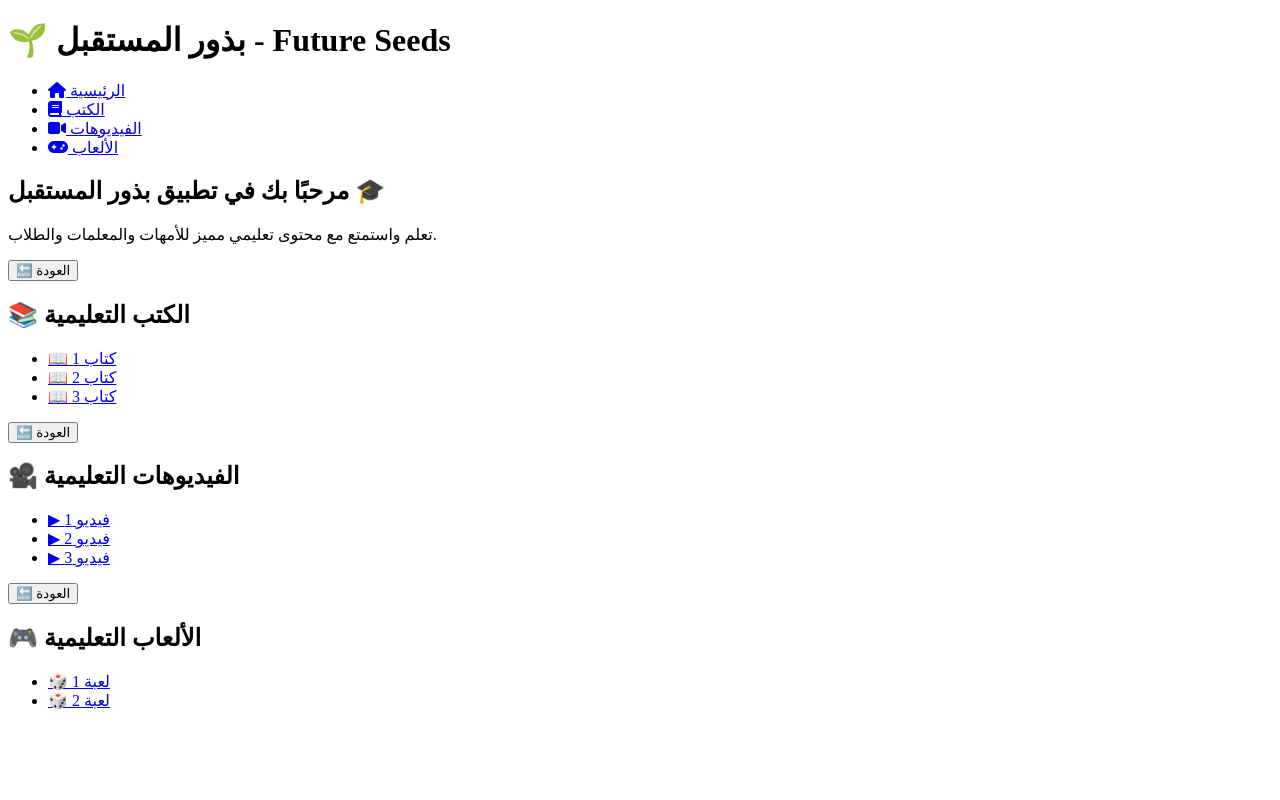
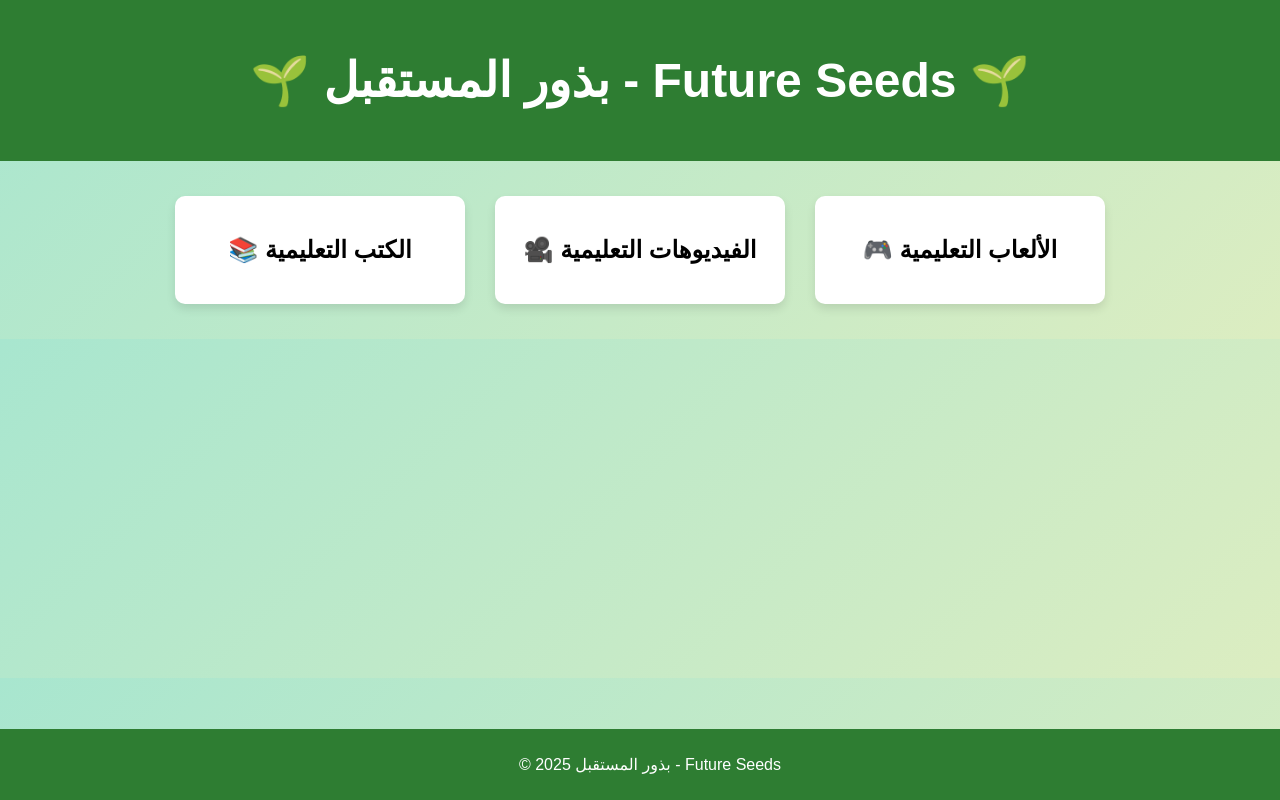
Before and after one commit to sh88931/future.seeds, a plain HTML site: page index.html in a window 1280 px wide. Drawn offline with Linux system fonts and the light colour scheme.

Commit message:
Add files via upload

```diff
--- a/index.html
+++ b/index.html
@@ -3,62 +3,81 @@
 <head>
     <meta charset="UTF-8">
     <meta name="viewport" content="width=device-width, initial-scale=1.0">
-    <title>بذور المستقبل - Future Seeds</title>
-    <link rel="stylesheet" href="styles.css">
-    <script src="https://kit.fontawesome.com/a076d05399.js" crossorigin="anonymous"></script>
+    <title>🌱 بذور المستقبل - Future Seeds</title>
+    <style>
+        body {
+            font-family: 'Arial', sans-serif;
+            text-align: center;
+            background: linear-gradient(135deg, #a8e6cf, #dcedc1);
+            color: #333;
+            margin: 0;
+            padding: 0;
+        }
+
+        header {
+            background: #2e7d32;
+            color: white;
+            padding: 20px;
+            font-size: 24px;
+        }
+
+        .container {
+            display: flex;
+            flex-wrap: wrap;
+            justify-content: center;
+            margin: 20px;
+        }
+
+        .category {
+            width: 250px;
+            background: white;
+            margin: 15px;
+            padding: 20px;
+            border-radius: 10px;
+            box-shadow: 0px 5px 10px rgba(0, 0, 0, 0.1);
+            transition: transform 0.3s ease, box-shadow 0.3s ease;
+            cursor: pointer;
+            text-decoration: none;
+            color: black;
+            display: inline-block;
+        }
+
+        .category:hover {
+            transform: scale(1.05);
+            box-shadow: 0px 10px 20px rgba(0, 0, 0, 0.2);
+        }
+
+        footer {
+            background: #2e7d32;
+            color: white;
+            padding: 10px;
+            position: fixed;
+            bottom: 0;
+            width: 100%;
+        }
+    </style>
 </head>
 <body>
 
-    <audio id="pageSound" src="page-turn.mp3"></audio>
-
     <header>
-        <h1>🌱 بذور المستقبل - Future Seeds</h1>
-        <nav>
-            <ul>
-                <li><a href="#" onclick="showSection('home')"><i class="fas fa-home"></i> الرئيسية</a></li>
-                <li><a href="#" onclick="showSection('books')"><i class="fas fa-book"></i> الكتب</a></li>
-                <li><a href="#" onclick="showSection('videos')"><i class="fas fa-video"></i> الفيديوهات</a></li>
-                <li><a href="#" onclick="showSection('games')"><i class="fas fa-gamepad"></i> الألعاب</a></li>
-            </ul>
-        </nav>
+        <h1>🌱 بذور المستقبل - Future Seeds 🌱</h1>
     </header>
 
-    <main>
-        <section id="home">
-            <h2>مرحبًا بك في تطبيق بذور المستقبل 🎓</h2>
-            <p>تعلم واستمتع مع محتوى تعليمي مميز للأمهات والمعلمات والطلاب.</p>
-        </section>
-
-        <section id="books" class="hidden">
-            <button class="back-btn" onclick="showSection('home')">🔙 العودة</button>
+    <main class="container">
+        <a href="books.html" class="category">
             <h2>📚 الكتب التعليمية</h2>
-            <ul class="content-list">
-                <li><a href="https://drive.google.com/file/d/1WCysX6ksVW2FhhdX4xZGYKarTwVyBcyN/view?usp=drivesdk" target="_blank">📖 كتاب 1</a></li>
-                <li><a href="https://drive.google.com/file/d/1W5GmIUxi3as-1KqpK9WDnJCKTk91Z95T/view?usp=drivesdk" target="_blank">📖 كتاب 2</a></li>
-                <li><a href="https://drive.google.com/file/d/1W6dtpuG7XYeuwAc4hVGZze2V6AW3gmLA/view?usp=drivesdk" target="_blank">📖 كتاب 3</a></li>
-            </ul>
-        </section>
-
-        <section id="videos" class="hidden">
-            <button class="back-btn" onclick="showSection('home')">🔙 العودة</button>
+        </a>
+        <a href="videos.html" class="category">
             <h2>🎥 الفيديوهات التعليمية</h2>
-            <ul class="content-list">
-                <li><a href="https://drive.google.com/file/d/1TCstOJ6dqxej9_QQzZwP5uRnjCj8bAyp/view?usp=drivesdk" target="_blank">▶ فيديو 1</a></li>
-                <li><a href="https://drive.google.com/file/d/1T0lQSkBzThJjxjojmua30-wXYOv6kxJz/view?usp=drivesdk" target="_blank">▶ فيديو 2</a></li>
-                <li><a href="https://drive.google.com/file/d/1T6LN9WhZUvZKx8RLxXVBMGsPzm5gDrgY/view?usp=drivesdk" target="_blank">▶ فيديو 3</a></li>
-            </ul>
-        </section>
-
-        <section id="games" class="hidden">
-            <button class="back-btn" onclick="showSection('home')">🔙 العودة</button>
+        </a>
+        <a href="games.html" class="category">
             <h2>🎮 الألعاب التعليمية</h2>
-            <ul class="content-list">
-                <li><a href="https://docs.google.com/presentation/d/1V6MWBmqFuLQvahFJ0FT_QBq3fqKUBi-M/edit?usp=drivesdk" target="_blank">🎲 لعبة 1</a></li>
-                <li><a href="https://docs.google.com/presentation/d/1V7cciBQgU0uTrp6ytc43igTPVqMZF2he/edit?usp=drivesdk" target="_blank">🎲 لعبة 2</a></li>
-            </ul>
-        </section>
+        </a>
     </main>
 
-    <script src="script.js"></script>
+    <footer>
+        <p>© 2025 بذور المستقبل - Future Seeds</p>
+    </footer>
+
 </body>
 </html>
--- a/script.js
+++ b/script.js
@@ -1,9 +1,24 @@
-function showSection(sectionId) {
-    document.querySelectorAll('section').forEach(section => {
-        section.classList.add('hidden');
+document.addEventListener("DOMContentLoaded", function () {
+    const navLinks = document.querySelectorAll("nav a");
+    const sections = document.querySelectorAll(".content-section");
+
+    navLinks.forEach(link => {
+        link.addEventListener("click", function (event) {
+            event.preventDefault();
+            const sectionId = this.getAttribute("data-section");
+
+            sections.forEach(section => {
+                section.classList.add("hidden");
+            });
+
+            document.getElementById(sectionId).classList.remove("hidden");
+
+            playPageTurnSound();
+        });
     });
 
-    document.getElementById(sectionId).classList.remove('hidden');
-
-    document.getElementById('pageSound').play();
-}
+    function playPageTurnSound() {
+        const sound = new Audio("Page-turn-sound.mp3");
+        sound.play();
+    }
+});
--- a/style.css
+++ b/style.css
@@ -1,60 +1,68 @@
 body {
     font-family: 'Arial', sans-serif;
     text-align: center;
-    background: linear-gradient(to right, #a8e6cf, #dcedc1);
+    background-color: #f0f8ff;
     color: #333;
+    margin: 0;
+    padding: 0;
+}
+
+header {
+    background: linear-gradient(90deg, #5a95ff, #6a11cb);
+    color: white;
     padding: 20px;
 }
 
-header {
-    background-color: #2a9d8f;
-    padding: 15px;
-    border-radius: 10px;
-    color: white;
+.animated-title {
+    font-size: 28px;
+    animation: fadeIn 2s ease-in-out;
 }
 
-h1 {
-    margin: 0;
-    font-size: 24px;
+@keyframes fadeIn {
+    from { opacity: 0; transform: translateY(-10px); }
+    to { opacity: 1; transform: translateY(0); }
 }
 
-nav ul {
-    list-style: none;
-    padding: 0;
+.category {
+    display: flex;
+    flex-direction: column;
+    align-items: center;
+    margin-top: 20px;
 }
 
-nav ul li {
-    display: inline;
-    margin: 10px;
+.card {
+    background: white;
+    padding: 20px;
+    width: 80%;
+    margin: 10px 0;
+    border-radius: 10px;
+    box-shadow: 0px 5px 10px rgba(0, 0, 0, 0.1);
+    transition: transform 0.3s ease, box-shadow 0.3s ease;
 }
 
-nav ul li a {
-    text-decoration: none;
-    color: white;
-    font-weight: bold;
-    font-size: 18px;
-    transition: color 0.3s;
+.card:hover {
+    transform: scale(1.05);
+    box-shadow: 0px 10px 20px rgba(0, 0, 0, 0.2);
 }
 
-nav ul li a:hover {
-    color: #e9c46a;
+a {
+    text-decoration: none;
+    color: black;
 }
 
-section {
-    margin-top: 20px;
-    padding: 20px;
-    background: rgba(255, 255, 255, 0.9);
-    border-radius: 10px;
-    box-shadow: 0 4px 8px rgba(0, 0, 0, 0.1);
-    transition: transform 0.3s;
+.back-btn {
+    display: block;
+    margin: 10px auto;
+    background: #ff6347;
+    color: white;
+    padding: 10px;
+    border-radius: 5px;
+    width: 100px;
+    text-align: center;
 }
 
-section:hover {
-    transform: scale(1.02);
-}
-
-.hidden {
-    display: none;
+.back-btn:hover {
+    background: #d9534f;
 }
 
 .content-list {
@@ -63,30 +71,32 @@ section:hover {
 }
 
 .content-list li {
-    background: #f4a261;
-    margin: 10px;
-    padding: 10px;
+    margin: 10px 0;
+}
+
+.content-list a {
+    display: block;
+    padding: 15px;
+    background: #e3f2fd;
     border-radius: 5px;
     transition: background 0.3s;
 }
 
-.content-list li:hover {
-    background: #e76f51;
+.content-list a:hover {
+    background: #bbdefb;
 }
 
-.content-list li a {
-    text-decoration: none;
-    color: white;
-    font-size: 18px;
-    font-weight: bold;
+video {
+    width: 80%;
+    max-width: 600px;
+    border-radius: 10px;
 }
 
-.back-btn {
-    background: red;
+footer {
+    background: #222;
     color: white;
-    border: none;
     padding: 10px;
-    cursor: pointer;
-    margin-bottom: 10px;
-    border-radius: 5px;
+    position: fixed;
+    bottom: 0;
+    width: 100%;
 }
```
Also changed, not shown: books.html (added, +85 -0 lines), games.html (added, +22 -0 lines), videos.html (added, +69 -0 lines), 1 other file.
